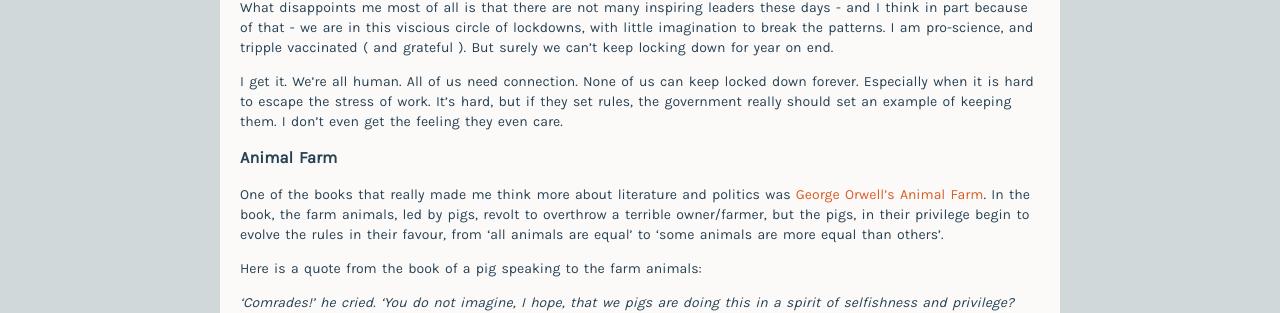
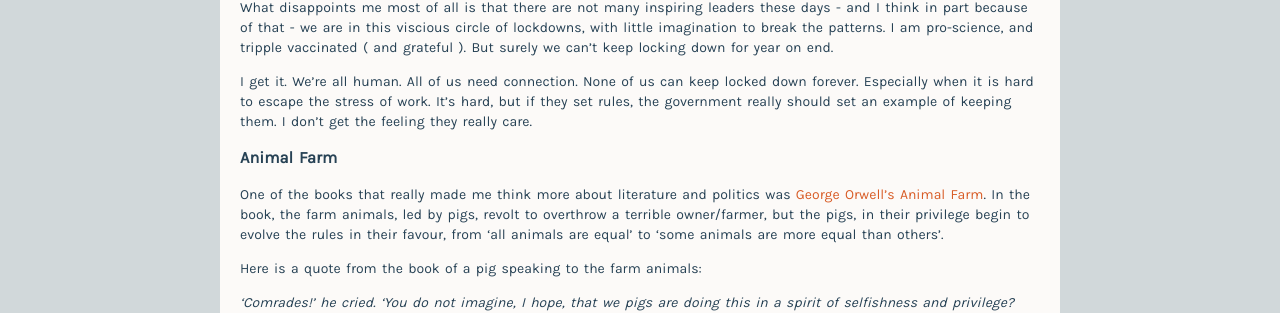
Before and after one commit to mcconville/blog, a Jekyll site: the page built from _posts/2022-01-26-bojo-lockdown-parties.md, in a window 1280 px wide. Shown: the part 1123-1436 px from the top of the page. Built offline with Jekyll 4.4.1, drawn with Linux system fonts in a browser that asks for light colours.

Commit message:
Update 2022-01-26-bojo-lockdown-parties.md

```diff
--- a/_posts/2022-01-26-bojo-lockdown-parties.md
+++ b/_posts/2022-01-26-bojo-lockdown-parties.md
@@ -21,7 +21,7 @@ To me, this news story re-emphasizes that standards, and character have dropped
 
 What disappoints me most of all is that there are not many inspiring leaders these days - and I think in part because of that - we are in this viscious circle of lockdowns, with little imagination to break the patterns. I am pro-science, and tripple vaccinated ( and grateful ). But surely we can't keep locking down for year on end.
 
-I get it. We're all human. All of us need connection. None of us can keep locked down forever. Especially when it is hard to escape the stress of work. It's hard, but if they set rules, the government really should set an example of keeping them. I don't even get the feeling they even care.
+I get it. We're all human. All of us need connection. None of us can keep locked down forever. Especially when it is hard to escape the stress of work. It's hard, but if they set rules, the government really should set an example of keeping them. I don't get the feeling they really care.
 
 ### Animal Farm
 
```
